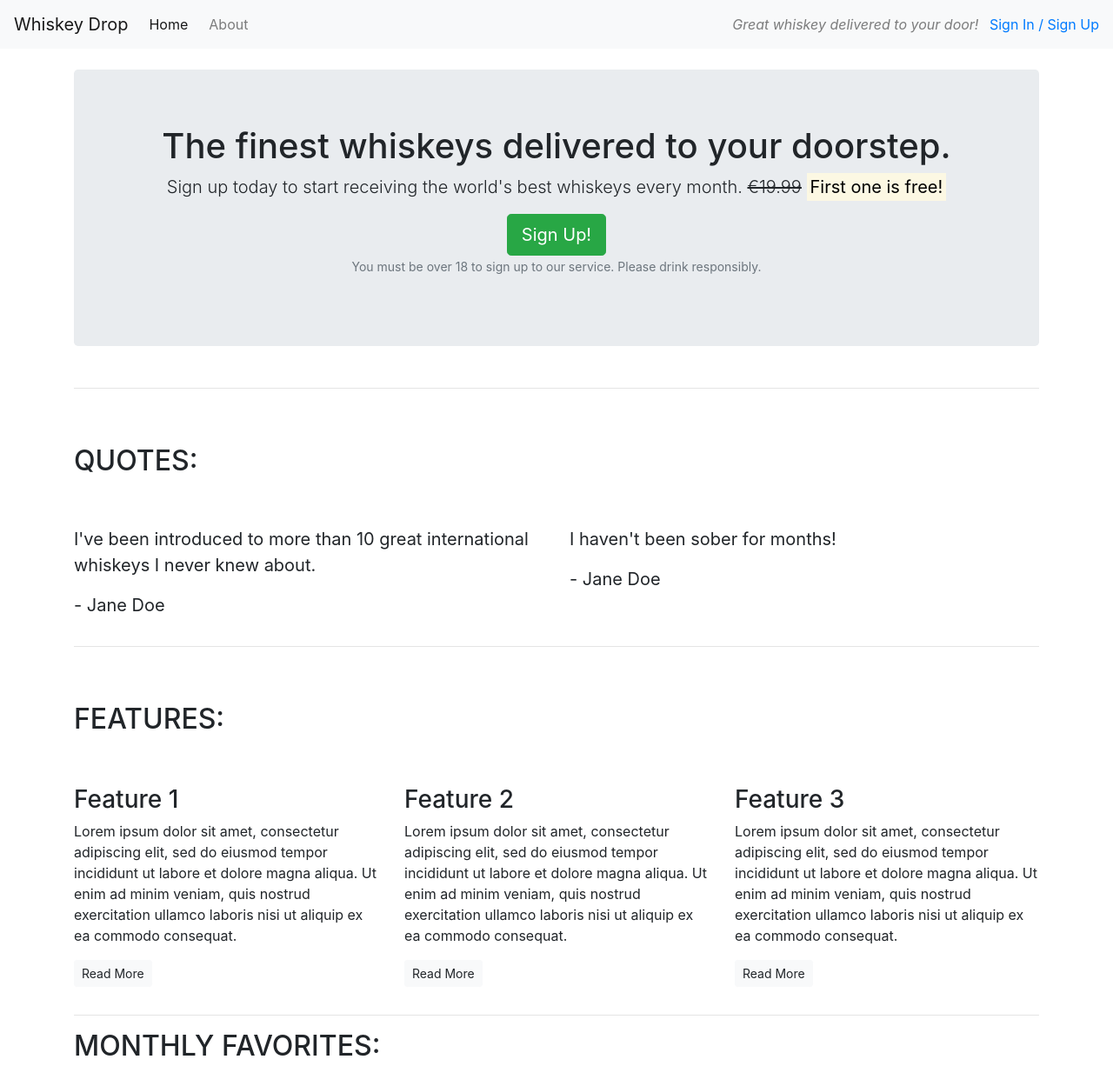
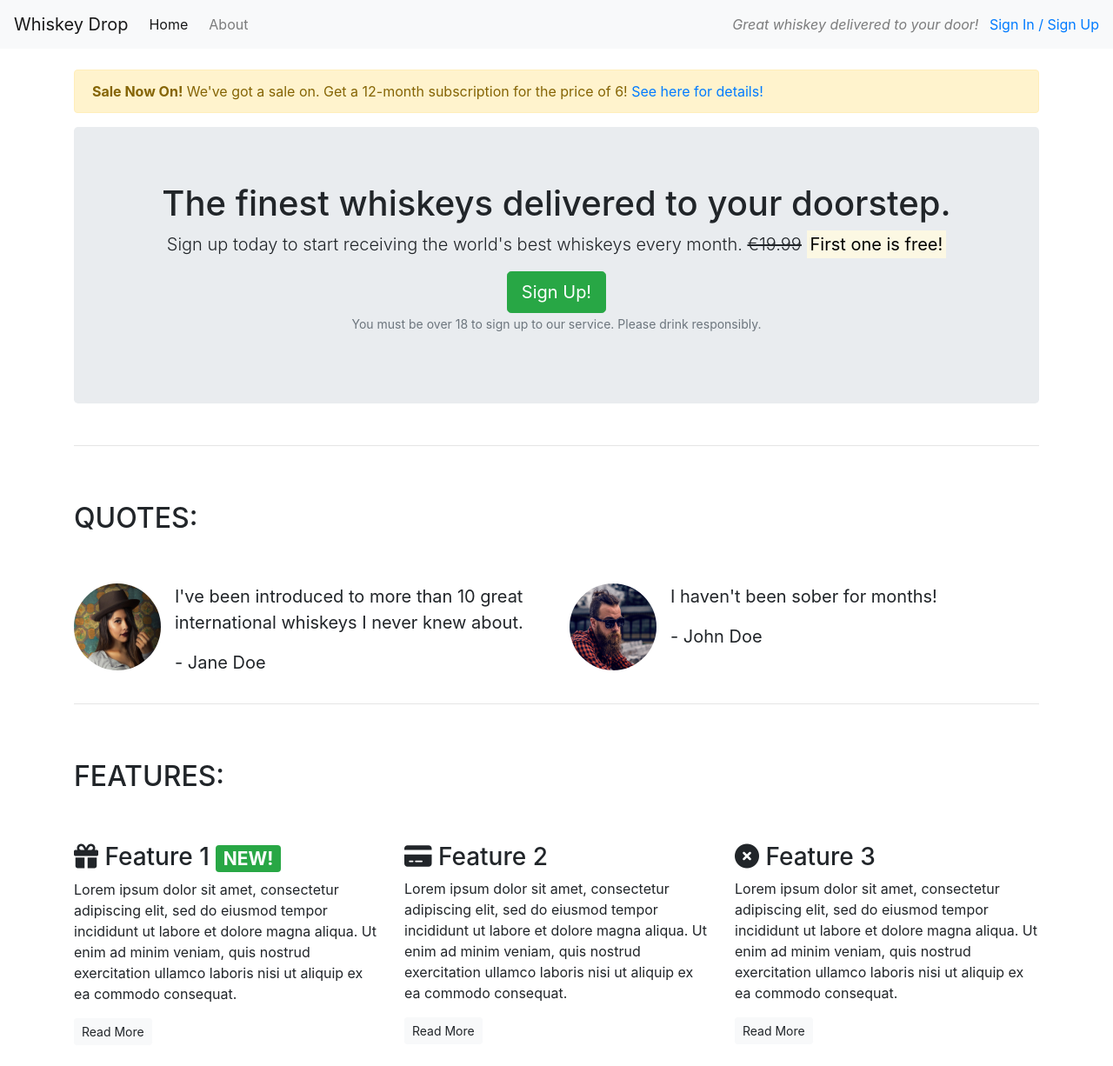
Before and after one commit to rowanam/bootstrap-site, a plain HTML site: page index.html in a window 1280 px wide. Shown: the top 1226 px of the page at 87% size. Drawn offline with nearby package versions, Linux system fonts and the light colour scheme.

Commit message:
Add quotes images, icons, badge and alert

```diff
--- a/index.html
+++ b/index.html
@@ -28,6 +28,14 @@
     </nav>
 
     <article class="container mt-4">
+        <div class="row d-none d-sm-block">
+            <div class="col-12">
+                <div class="alert alert-warning">
+                    <strong>Sale Now On!</strong> We've got a sale on. Get a 12-month subscription for the price of 6!
+                    <a href="">See here for details!</a>
+                </div>
+            </div>
+        </div>
         <!-- Callout -->
         <div class="row">
             <div class="col-12">
@@ -56,17 +64,34 @@
 
             <div class="row">
                 <div class="col-12 col-md-6">
+                    <div class="media">
+                        <div class="d-none d-sm-block">
+                            <img src="images/girl-image.png" alt="A girl" class="rounded-circle mr-3" height="100"
+                                width="100">
+                        </div>
+                        <div class="media-body">
                             <blockquote class="blockquote">
-                        <p>I've been introduced to more than 10 great international whiskeys I never knew about.</p>
+                                <p>I've been introduced to more than 10 great international whiskeys I never knew about.
+                                </p>
                                 <p>- Jane Doe</p>
                             </blockquote>
                         </div>
+                    </div>
+                </div>
 
                 <div class="col-12 col-md-6">
+                    <div class="media">
+                        <div class="d-none d-sm-block">
+                            <img src="images/guy-image.png" alt="A boy" class="rounded-circle mr-3" height="100"
+                                width="100">
+                        </div>
+                        <div class="media-body">
                             <blockquote class="blockquote">
                                 <p>I haven't been sober for months!</p>
-                        <p>- Jane Doe</p>
+                                <p>- John Doe</p>
                             </blockquote>
+                        </div>
+                    </div>
                 </div>
             </div>
         </section>
@@ -84,7 +109,8 @@
             <div class="row">
                 <div class="col-12 col-md-6 col-lg-4">
                     <div class="feature">
-                        <h3>Feature 1</h3>
+                        <h3><i class="fa-solid fa-gift d-none d-sm-inline"></i> Feature 1 <span
+                                class="badge badge-success">NEW!</span></h3>
                         <p>Lorem ipsum dolor sit amet, consectetur adipiscing elit, sed do eiusmod tempor incididunt ut
                             labore
                             et dolore magna aliqua. Ut enim ad minim veniam, quis nostrud exercitation ullamco laboris
@@ -97,7 +123,7 @@
 
                 <div class="col-12 col-md-6 col-lg-4">
                     <div class="feature">
-                        <h3>Feature 2</h3>
+                        <h3><i class="fa-solid fa-credit-card d-none d-sm-inline"></i> Feature 2</h3>
                         <p>Lorem ipsum dolor sit amet, consectetur adipiscing elit, sed do eiusmod tempor incididunt ut
                             labore
                             et dolore magna aliqua. Ut enim ad minim veniam, quis nostrud exercitation ullamco laboris
@@ -110,7 +136,7 @@
 
                 <div class="col-12 d-md-none d-lg-block col-lg-4">
                     <div class="feature">
-                        <h3>Feature 3</h3>
+                        <h3><i class="fa-solid fa-circle-xmark d-none d-sm-inline"></i> Feature 3</h3>
                         <p>Lorem ipsum dolor sit amet, consectetur adipiscing elit, sed do eiusmod tempor incididunt ut
                             labore
                             et dolore magna aliqua. Ut enim ad minim veniam, quis nostrud exercitation ullamco laboris
@@ -169,6 +195,9 @@
     <script src="https://cdn.jsdelivr.net/npm/bootstrap@4.6.2/dist/js/bootstrap.bundle.min.js"
         integrity="sha384-Fy6S3B9q64WdZWQUiU+q4/2Lc9npb8tCaSX9FK7E8HnRr0Jz8D6OP9dO5Vg3Q9ct" crossorigin="anonymous">
     </script>
+
+    <!-- Fontawesome Script -->
+    <script src="https://kit.fontawesome.com/06f013de70.js" crossorigin="anonymous"></script>
 </body>
 
 </html>
```
Also changed, not shown: images/girl-image.png (added), images/guy-image.png (added). Lines whose indentation alone changed are shown as unchanged.
